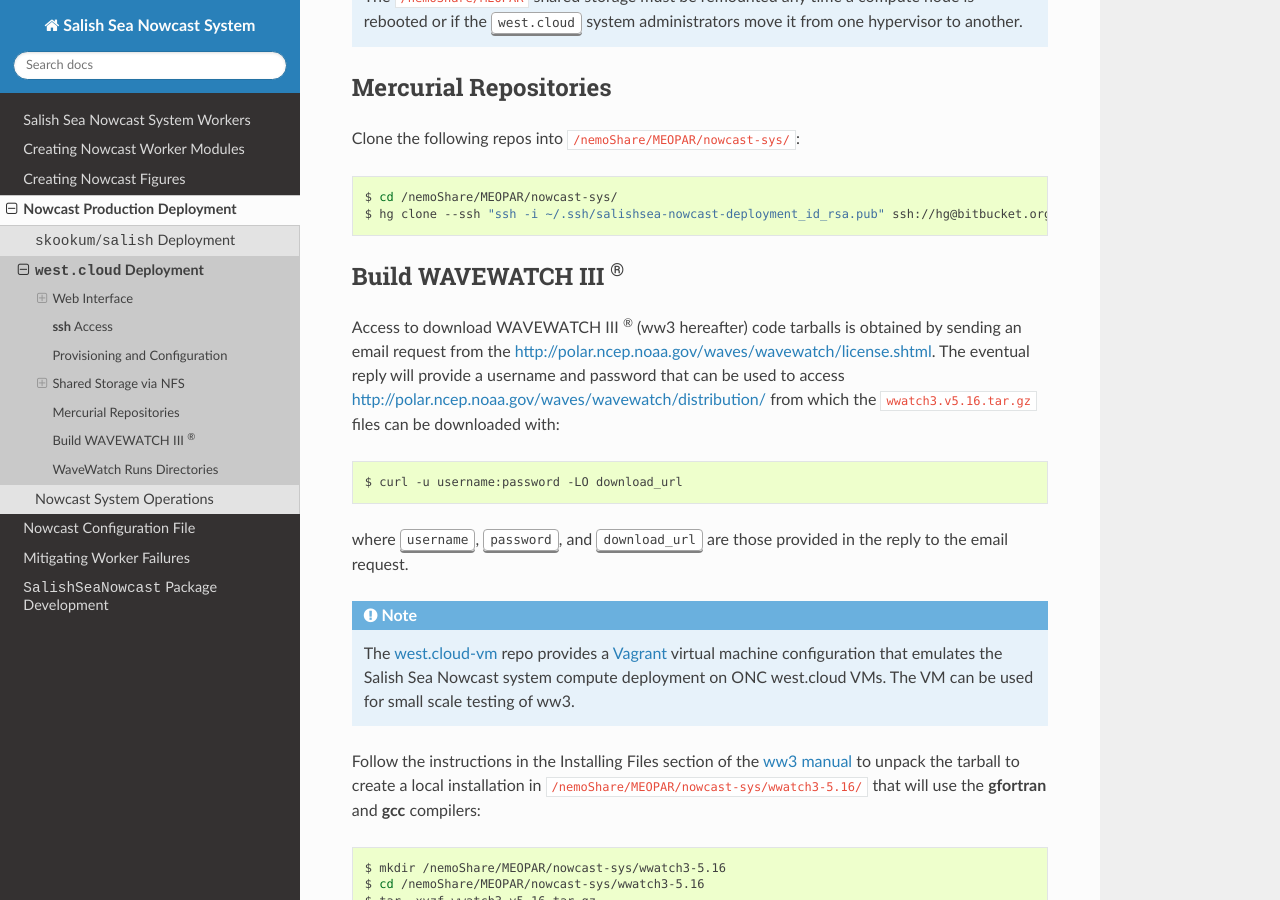
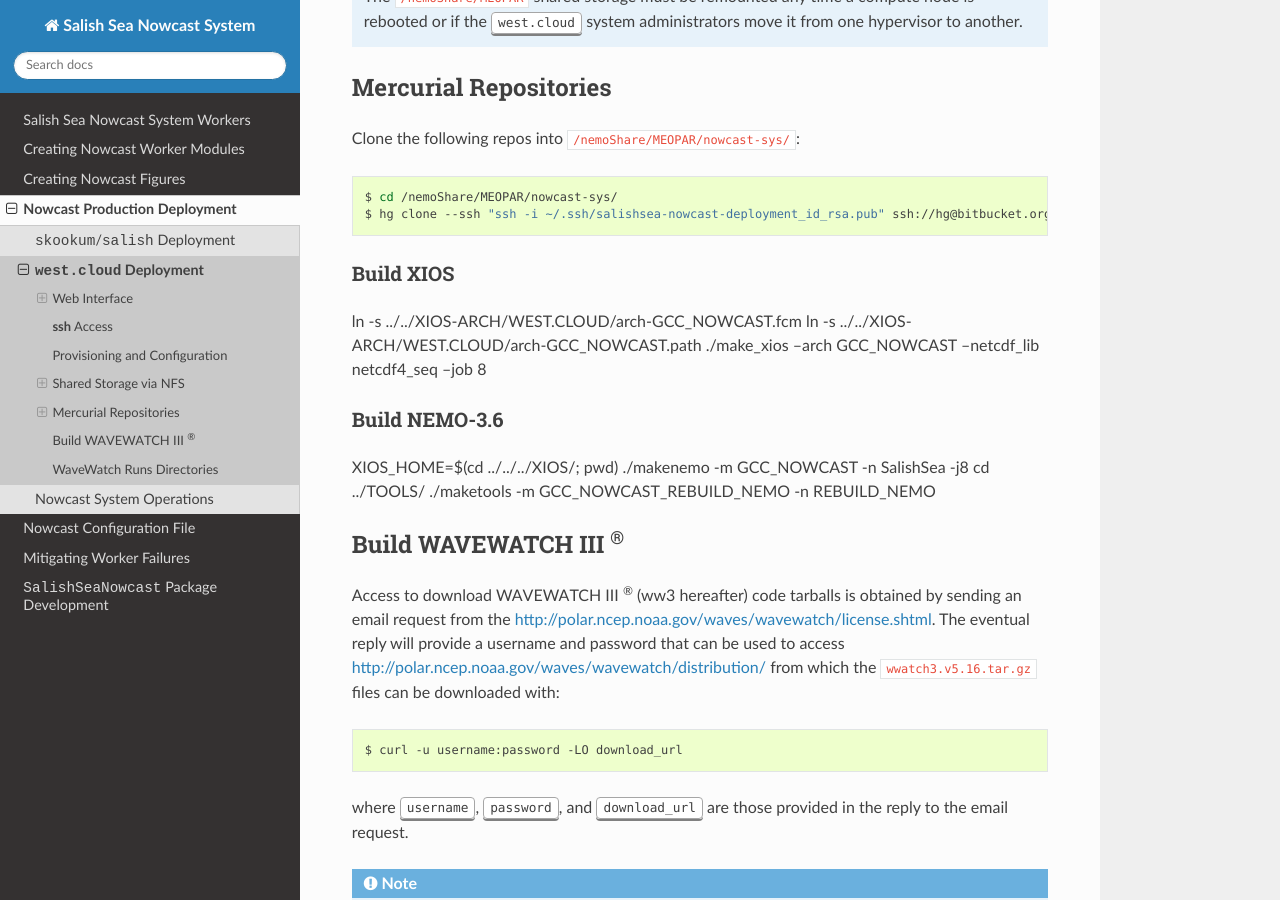
Before and after one commit to SalishSeaCast/SalishSeaNowcast, a Sphinx documentation site: the page built from docs/deployment/west_cloud.rst, in a window 1280 px wide and 900 px high, scrolled down 7027 px. Built offline with Sphinx 7.4.7 and the Read the Docs theme 2.0.0, drawn with Linux system fonts in a browser that asks for light colours; the version number could not be read and is left out.

Commit message:
Add XIOS and NEMO-3.6 builds to west.cloud deployment docs.

```diff
--- a/docs/deployment/west_cloud.rst
+++ b/docs/deployment/west_cloud.rst
@@ -374,6 +374,22 @@ Clone the following repos into :file:`/nemoShare/MEOPAR/nowcast-sys/`:
     $ hg clone --ssh "ssh -i ~/.ssh/salishsea-nowcast-deployment_id_rsa.pub" ssh://hg@bitbucket.org/salishsea/salishseawaves SalishSeaWaves
 
 
+Build XIOS
+----------
+
+ln -s ../../XIOS-ARCH/WEST.CLOUD/arch-GCC_NOWCAST.fcm
+ln -s ../../XIOS-ARCH/WEST.CLOUD/arch-GCC_NOWCAST.path
+./make_xios --arch GCC_NOWCAST --netcdf_lib netcdf4_seq --job 8
+
+
+Build NEMO-3.6
+--------------
+
+XIOS_HOME=$(cd ../../../XIOS/; pwd) ./makenemo -m GCC_NOWCAST -n SalishSea -j8
+cd ../TOOLS/
+./maketools -m GCC_NOWCAST_REBUILD_NEMO -n REBUILD_NEMO
+
+
 .. _BuildWaveWatch3:
 
 Build WAVEWATCH III :sup:`®`
```
